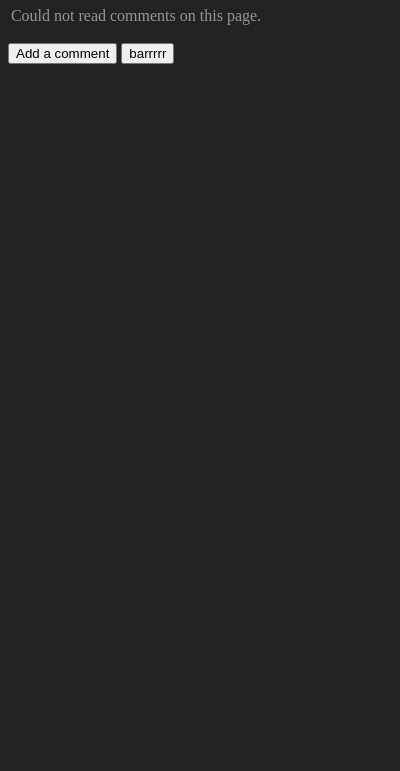
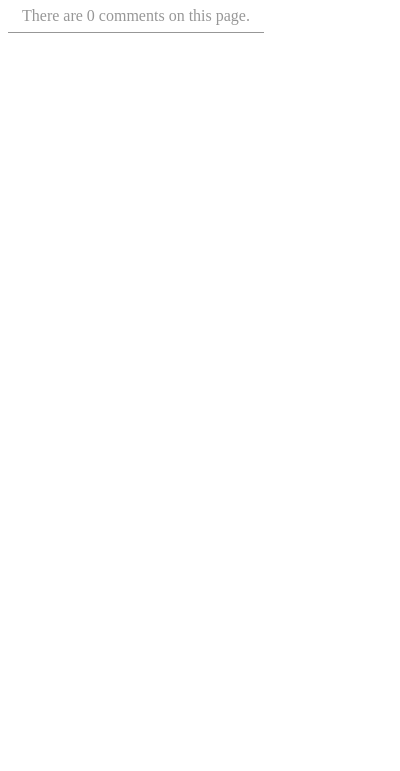
Before and after one commit to jwt2706/Interlinked_uottahack5, a browser extension: page popup/popup.html in a window 400 px wide. Shown: the part 73-844 px from the top of the page. Drawn offline with Linux system fonts and the light colour scheme.

Commit message:
framework

```diff
--- a/popup/popup.css
+++ b/popup/popup.css
@@ -1,10 +1,23 @@
 body {
-    background-color: #222;
-    color: #eee;
     width: 16rem;
     height: 20rem;
+}
+@media (prefers-color-scheme: light) {
+    body {
+       background: white;
+       color: black;
+    }
+}
+@media (prefers-color-scheme: dark) {
+    body {
+       background: #333333;
+       color: white;
+    }
 }
 
 #num {
     color: rgb(151, 151, 151);
+    padding-bottom:7px;
+    border-bottom:1px solid rgb(151, 151, 151);
+    width:100%;
 }
--- a/popup/popup.html
+++ b/popup/popup.html
@@ -2,15 +2,14 @@
 <html>
     <head>
         <title>Interlinked</title>
+
         <link rel="stylesheet" media="screen" href="popup.css"/>
     </head>
     <body>
         <center>
             <i><h1>Interlinked</h1></i>
-            <div id="num">Could not read comments on this page.</div><!--this is the default text (it will just stay the same if theres an error)-->
+            <div id="num">There is text here.</div>
         </center>
-        <br><button>Add a comment</button>
         <script src="popup.js"></script>
-        <button onclick="bruh()">barrrrr</button>
     </body>
 </html>
--- a/popup/popup.js
+++ b/popup/popup.js
@@ -1,14 +1,2 @@
 let numOfComments = 0;
-let numHTML = document.getElementById("num").innerHTML;
-numHTML = "There are "+numOfComments+" comments on this page.";
-
-function bruh() {
-    alert("fard");
-
-}
-
-/*numOfComments++;
-numHTML = "There are "+numOfComments+" comments on this page.";
-let element = document.getElementsByClassName("GridItemStats--1wyj6t9 fYzdSX");
-let newElement = '<div id="two">two</div>'
-element.insertAdjacentHTML( 'afterend', newElement )*/
+document.getElementById("num").innerHTML = "There are "+numOfComments+" comments on this page.";
```
Also changed, not shown: logo/darkmode/white-128.png (renamed from logo/white-128.png), logo/darkmode/white-16.png (renamed from logo/white-16.png), logo/darkmode/white-48.png (renamed from logo/white-48.png), logo/darkmode/white-logo.svg (renamed from logo/white-logo.svg), logo/lightmode/logo-128.png (renamed from logo/logo-128.png), logo/lightmode/logo-16.png (renamed from logo/logo-16.png), logo/lightmode/logo-48.png (renamed from logo/logo-48.png), logo/lightmode/logo.svg (renamed from logo/logo.svg), manifest.json.
